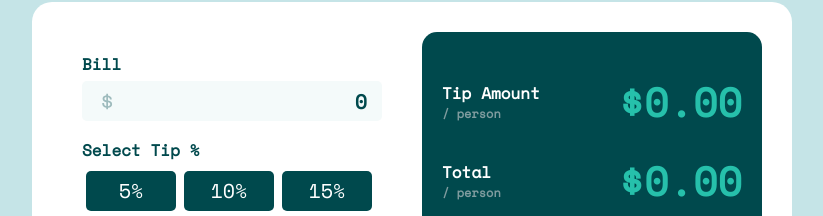
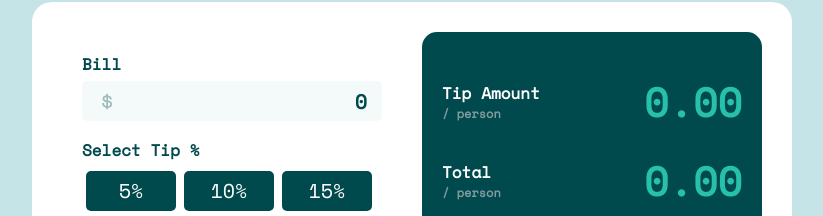
Before and after one commit to AiltonG/Tip-calculator-app-solution, a plain HTML site: page index.html in a window 1280 px wide. Shown: the part 253-469 px from the top of the page, without its empty margins (228-1051 px from the left). Drawn offline with Linux system fonts and the light colour scheme.

Commit message:
Update index.html

```diff
--- a/index.html
+++ b/index.html
@@ -61,13 +61,13 @@
     <div>
       <h3>Tip Amount<br><p>/ person</p></h3>
 
-      <h1 id="tip">$0.00</h1>
+      <h1 id="tip">0.00</h1>
     </div>
 
     <div>
       <h3>Total<br><p>/ person</p></h3>
 
-      <h1 id="total">$0.00</h1>
+      <h1 id="total">0.00</h1>
     </div>
 
     <div id="reset">
```
